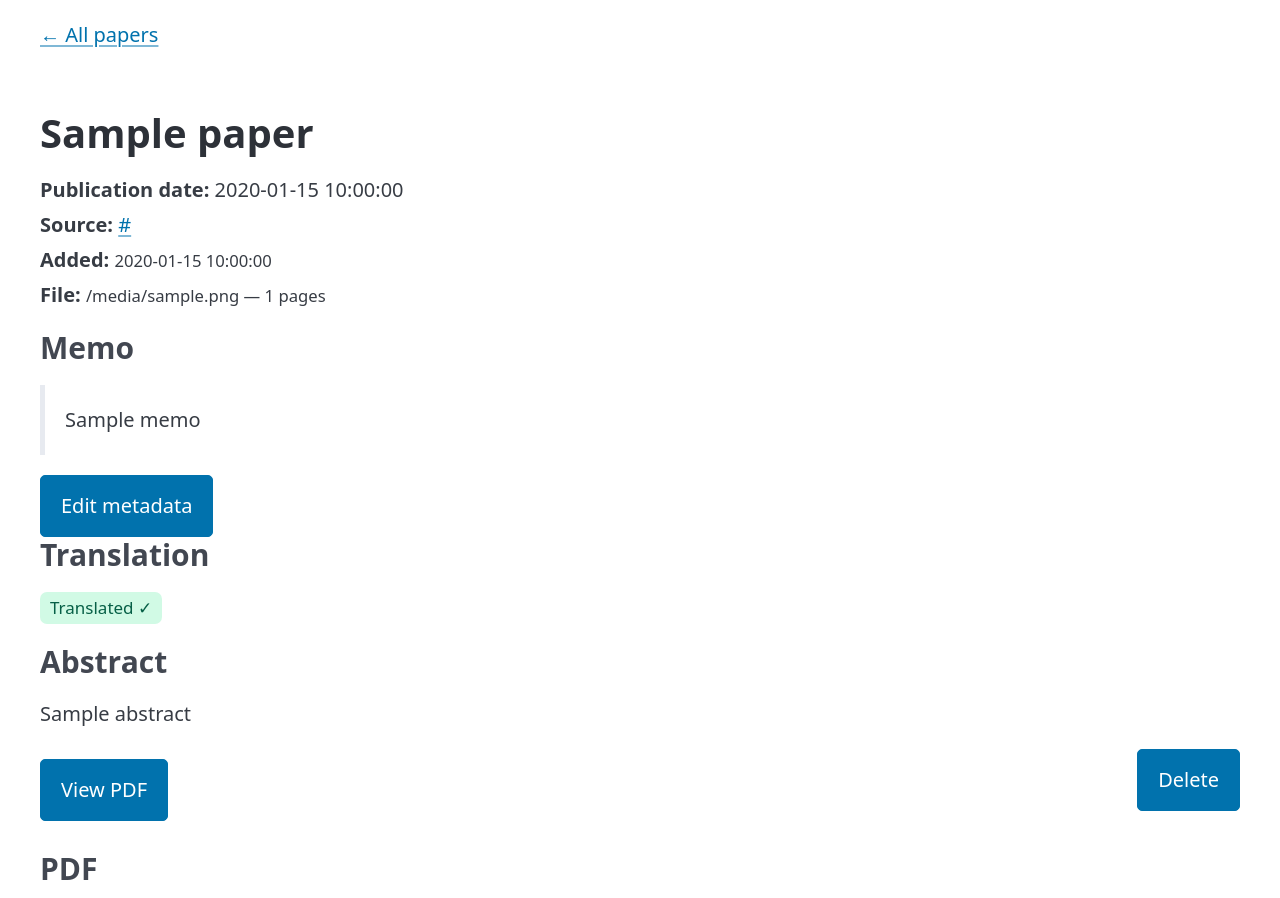
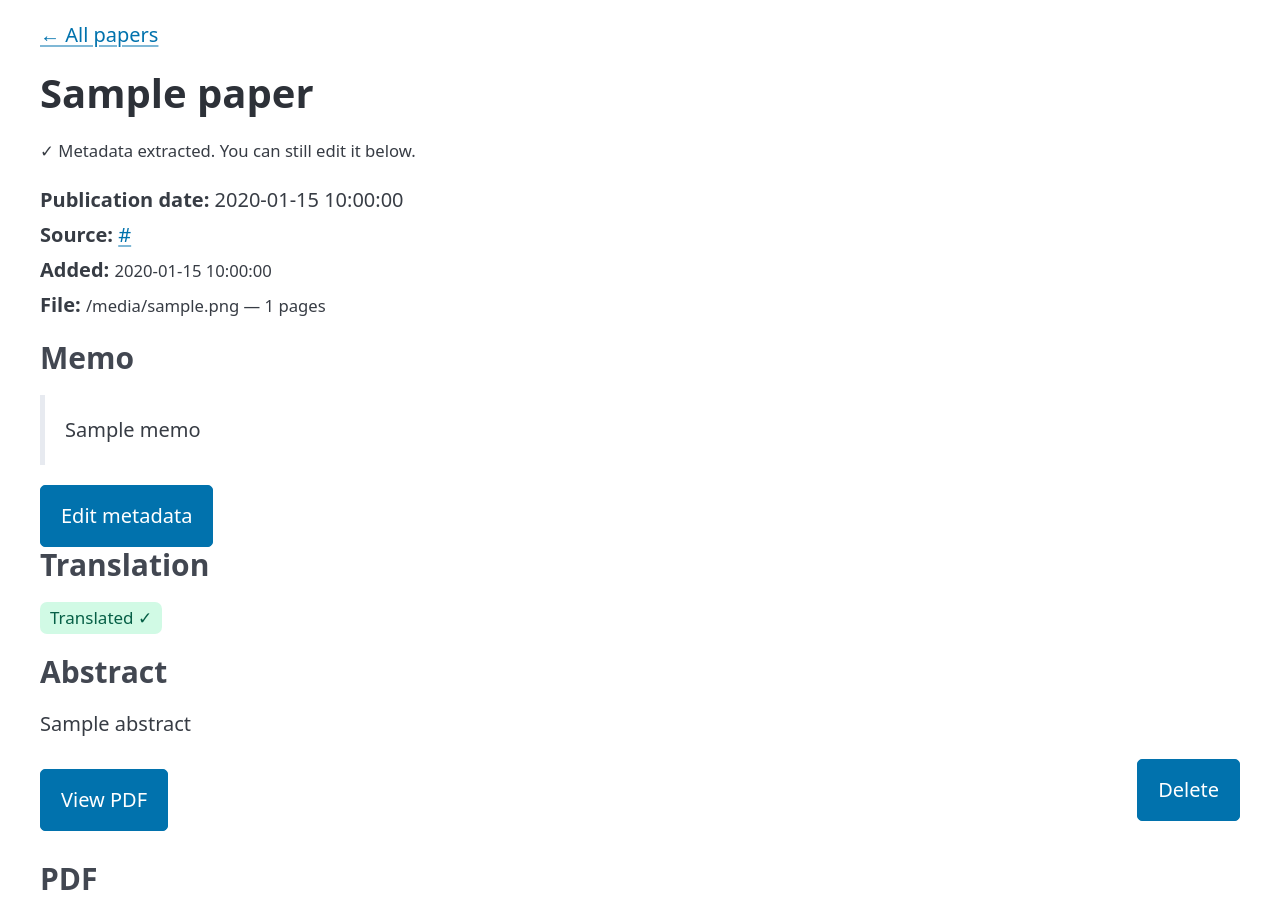
Before and after one commit to jh85/rpp, a FastAPI app: template app/templates/paper.html in a window 1280 px wide. Shown: the part 119-1017 px from the top of the page. Run offline with FastAPI, Linux system fonts and the light colour scheme; the template is opened without the code that fills it: most values are stand-ins (such as "Sample title", 1, 10 or a date in 2020); parts of the project's set-up code (start-up, migrations or seed data) failed here and were passed over; some libraries are stand-ins or nearby versions.

Commit message:
Auto-update detail page when metadata extraction finishes
After upload, the title stayed at "(extracting metadata…)" until manual
reload. Wrap the H1 + meta block in a paper_header partial that uses
HTMX to poll /papers/{id}/header every 2s while metadata_status is
'pending'. Once status flips to 'done' or 'failed', the swapped-in
markup omits the polling attributes (so polling stops on its own) and
shows either a small "✓ Metadata extracted" note or a clear "extraction
failed — edit manually" warning.

Tighter budget per the user's preference (they can edit metadata
anyway): drop per-LLM-call timeout from 70s to 30s. Metadata job's
final UPDATE is now WHERE metadata_status = 'pending', so a manual
edit during extraction is no longer clobbered. The Save handler flips
status to 'done' so the page stops polling immediately.

The "Edit metadata" button is hidden while pending (incomplete data
isn't useful to edit) and reappears once the field is populated or
extraction has given up.

```diff
--- a/app/main.py
+++ b/app/main.py
@@ -298,6 +298,14 @@ async def delete_paper(paper_id: int) -> RedirectResponse:
     return RedirectResponse(url="/", status_code=303)
 
 
+@app.get("/papers/{paper_id}/header", response_class=HTMLResponse)
+async def header_partial(request: Request, paper_id: int) -> HTMLResponse:
+    paper = _get_paper(paper_id)
+    return templates.TemplateResponse(
+        request, "partials/paper_header.html", {"paper": paper}
+    )
+
+
 @app.get("/papers/{paper_id}/meta", response_class=HTMLResponse)
 async def meta_view(request: Request, paper_id: int) -> HTMLResponse:
     paper = _get_paper(paper_id)
@@ -331,7 +339,8 @@ async def update_meta(
             """
             UPDATE papers
             SET title = ?, authors_json = ?, first_author = ?,
-                publication_date = ?, source_url = ?, memo = ?
+                publication_date = ?, source_url = ?, memo = ?,
+                metadata_status = 'done', metadata_error = NULL
             WHERE id = ?
             """,
             (
--- a/app/templates/paper.html
+++ b/app/templates/paper.html
@@ -2,14 +2,7 @@
 {% block content %}
 <p><a href="/">← All papers</a></p>
 
-{% if paper.metadata_status == 'pending' %}
-  <h1><em>(extracting metadata…)</em></h1>
-  <p><small>{{ paper.pdf_filename }}</small></p>
-{% else %}
-  <h1>{{ paper.title or paper.pdf_filename }}</h1>
-{% endif %}
-
-{% include "partials/paper_meta_view.html" %}
+{% include "partials/paper_header.html" %}
 
 <section>
   <h3>Translation</h3>
--- /dev/null
+++ b/app/templates/partials/paper_header.html
@@ -0,0 +1,21 @@
+<div id="paper-header"
+     {% if paper.metadata_status == 'pending' %}
+       hx-get="/papers/{{ paper.id }}/header"
+       hx-trigger="load delay:2s"
+       hx-swap="outerHTML"
+     {% endif %}>
+
+  {% if paper.metadata_status == 'pending' %}
+    <h1><span class="spinner"></span> <em>(extracting metadata…)</em></h1>
+    <p><small>{{ paper.pdf_filename }}</small></p>
+  {% else %}
+    <h1>{{ paper.title or paper.pdf_filename }}</h1>
+    {% if paper.metadata_status == 'done' %}
+      <p><small>✓ Metadata extracted. You can still edit it below.</small></p>
+    {% elif paper.metadata_status == 'failed' %}
+      <p><mark>⚠️ Metadata extraction failed{% if paper.metadata_error %}: {{ paper.metadata_error }}{% endif %}. Edit the fields below manually.</mark></p>
+    {% endif %}
+  {% endif %}
+
+  {% include "partials/paper_meta_view.html" %}
+</div>
--- a/app/templates/partials/paper_meta_view.html
+++ b/app/templates/partials/paper_meta_view.html
@@ -29,6 +29,8 @@
     {% endif %}
   </section>
 
-  <button hx-get="/papers/{{ paper.id }}/meta/edit"
-          hx-target="#meta-block" hx-swap="outerHTML">Edit metadata</button>
+  {% if paper.metadata_status != 'pending' %}
+    <button hx-get="/papers/{{ paper.id }}/meta/edit"
+            hx-target="#meta-block" hx-swap="outerHTML">Edit metadata</button>
+  {% endif %}
 </div>
```
Also changed, not shown: app/jobs.py (+5 -2 lines).
